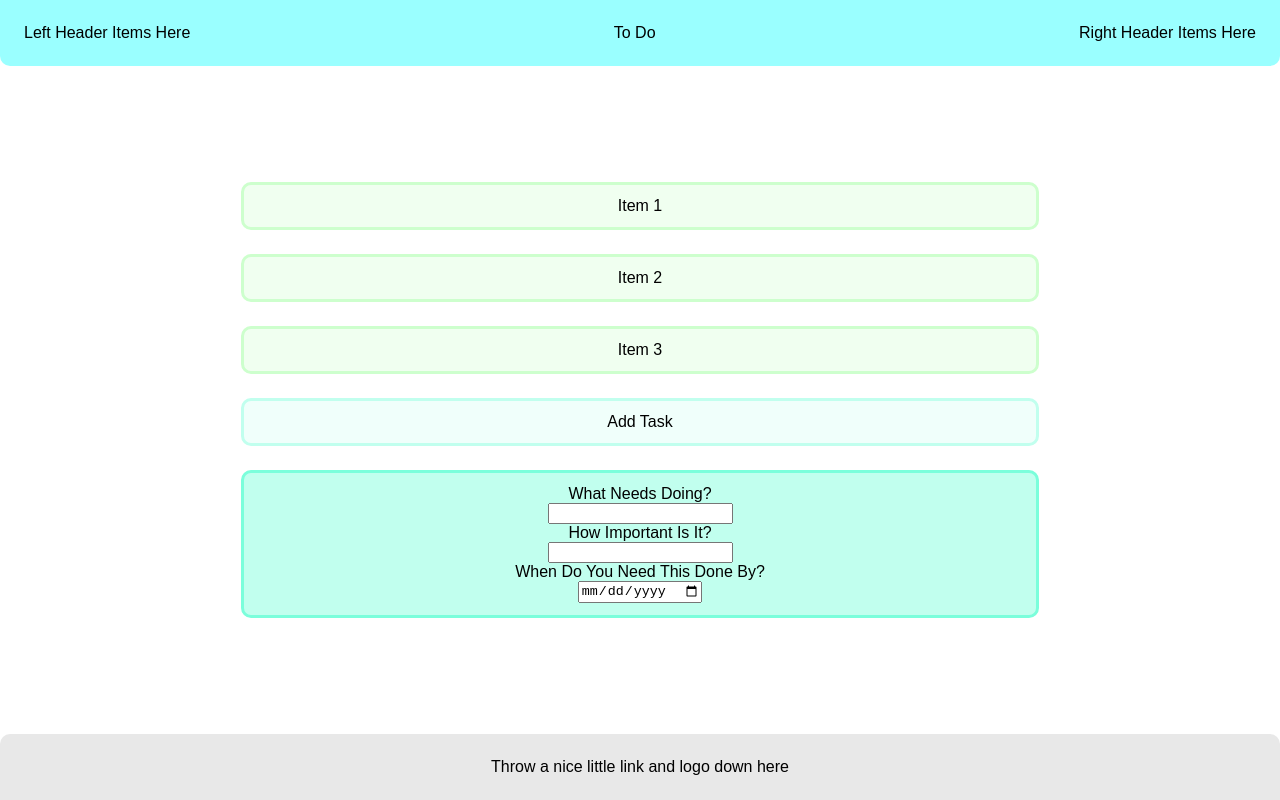
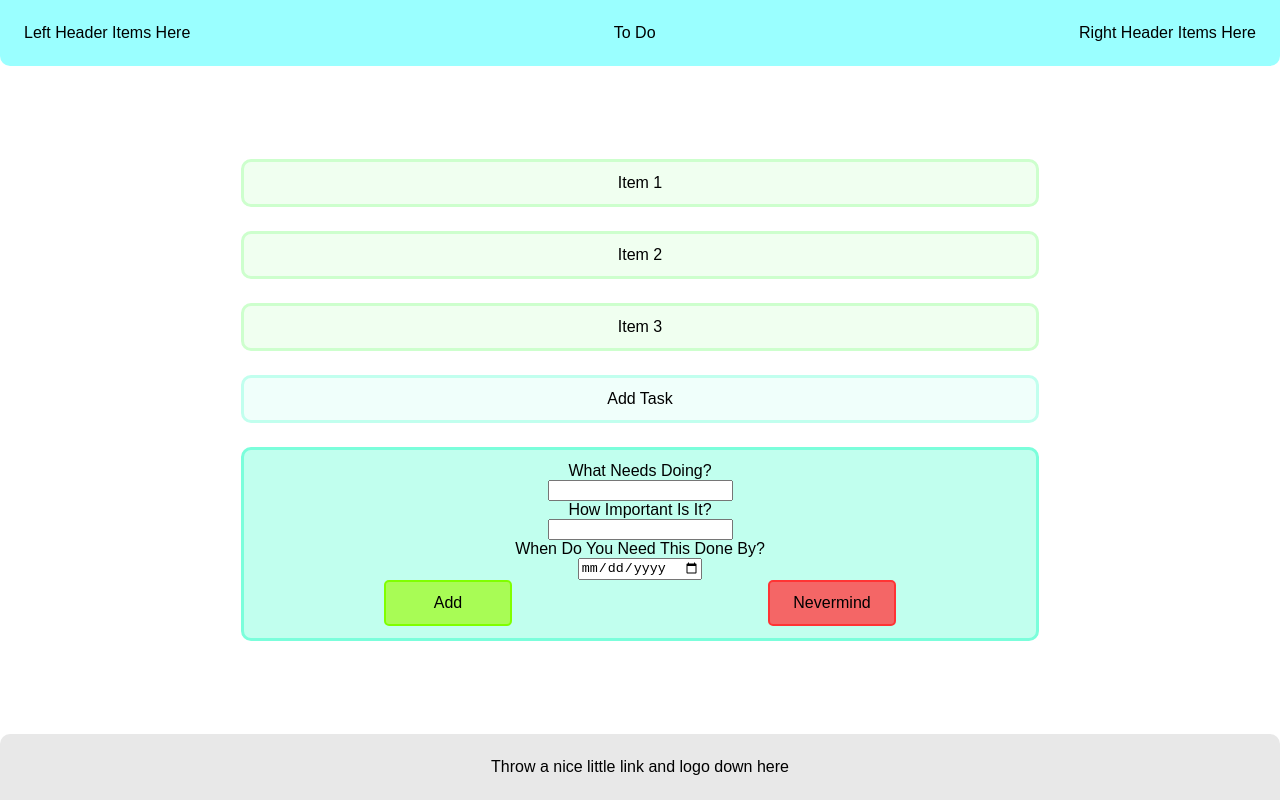
Before and after one commit to LuJaWi/todo-app, a website built with webpack: page dist/index.html in a window 1280 px wide. Built offline with nearby package versions, Linux system fonts and the light colour scheme.

Commit message:
Added confirmation buttons for adding tasks

```diff
--- a/src/index.js
+++ b/src/index.js
@@ -67,6 +67,21 @@ const addTask = () => {
   taskDueDateInput.name = 'due-date'
   taskDueDateInput.classList.add('add-task-field');
 
+  // Submit or discard buttons
+  const taskConfirmation = document.createElement('div');
+  taskConfirmation.classList.add('task-confirmation');
+
+  const submitButton = document.createElement('div');
+  submitButton.classList.add('task-confirmation-button', 'submit');
+  submitButton.innerText = 'Add';
+
+  const discardButton = document.createElement('div');
+  discardButton.classList.add('task-confirmation-button', 'discard');
+  discardButton.innerText = 'Nevermind';
+
+  taskConfirmation.appendChild(submitButton);
+  taskConfirmation.appendChild(discardButton);
+
   // Append fields to form
   formElement.appendChild(taskDescriptionLabel);
   formElement.appendChild(document.createElement('br'));
@@ -79,6 +94,8 @@ const addTask = () => {
   formElement.appendChild(taskDueDateLabel);
   formElement.appendChild(document.createElement('br'));
   formElement.appendChild(taskDueDateInput);
+  formElement.appendChild(document.createElement('br'));
+  formElement.appendChild(taskConfirmation);
 
   return addTaskElement;
 };
--- a/src/style.css
+++ b/src/style.css
@@ -64,8 +64,30 @@ body {
   border: solid 3px rgb(123, 254, 219);
 }
 
-.add-task-field {
-  page-break-after: always;
+.task-confirmation {
+  display: flex;
+  flex-direction: row;
+  width: 100%;
+  justify-content: space-around;
+}
+
+.task-confirmation-button {
+  width: 128px;
+  padding: 12px;
+  border-radius: 5px;
+  background-color: hotpink;
+}
+
+.submit {
+  background-color: rgb(168, 252, 85);
+  border: solid 2px rgb(128, 255, 0);
+  box-sizing: border-box;
+}
+
+.discard {
+  background-color: rgb(244, 102, 102);
+  border: solid 2px rgb(255, 52, 52);
+  box-sizing: border-box;
 }
 
 .page-footer {
```
Also changed, not shown: dist/bundle.js.
